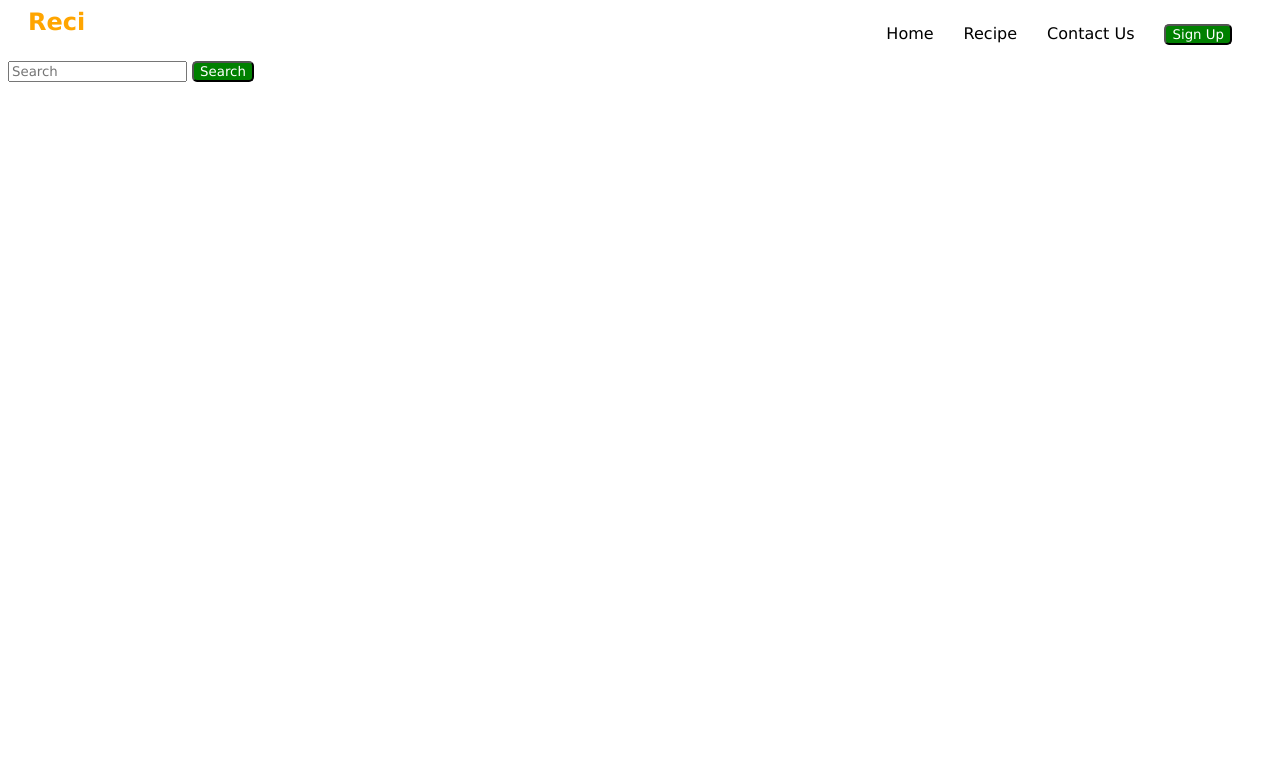
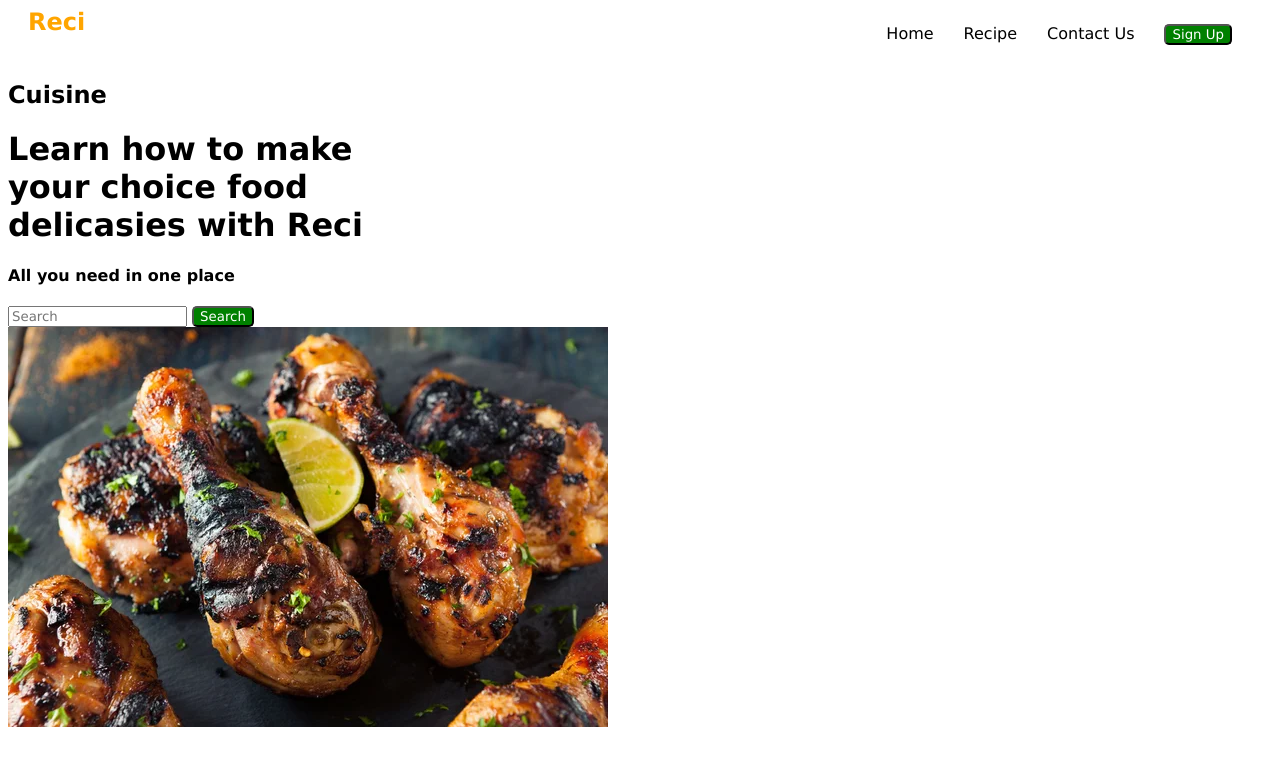
Before and after one commit to Miriam-Naomi-Anyango/Reci, a plain HTML site: page index.html in a window 1280 px wide. Drawn offline with Linux system fonts and the light colour scheme.

Commit message:
add assets to hold our images, make the hero section of the page

```diff
--- a/index.html
+++ b/index.html
@@ -22,11 +22,22 @@
     </div>
 
 
-    <div class="search">
-        <form class="form-inline">
-    <input class="form-control mr-sm-2" type="search" placeholder="Search" aria-label="Search">
-    <button class="btn btn-outline-success my-2 my-sm-0" type="submit" id="btn">Search</button>
-  </form>
+    <!--Hero Section 1-->
+    <div class="hero">
+        <div>
+            <h2>Cuisine</h2>
+            <h1>Learn how to make <br>
+            your choice food <br>
+            delicasies with Reci</h1>
+            <h4>All you need in one place</h4>
+            <form class="form-inline">
+            <input class="form-control mr-sm-2" type="search" placeholder="Search" aria-label="Search">
+            <button class="btn btn-outline-success my-2 my-sm-0" type="submit" id="btn">Search</button>
+        </form>
+        </div>
+        <div class="image" id="image1">
+            <img src="./assets/images/chicken.jpg" width="600" height="400">
+        </div>
     </div>
  <script src="main.js"></script>
 </body>
```
Also changed, not shown: assets/images/chicken.jpg (added), assets/images/food1.jpeg (added), assets/images/food2.jpeg (added), assets/images/food3.jpg (added).
